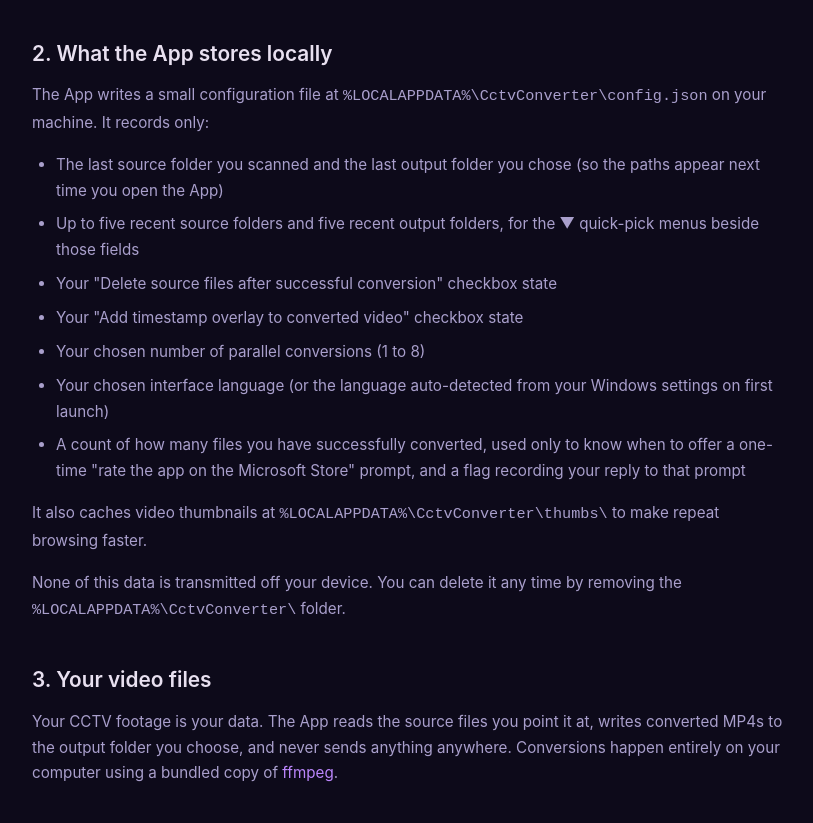
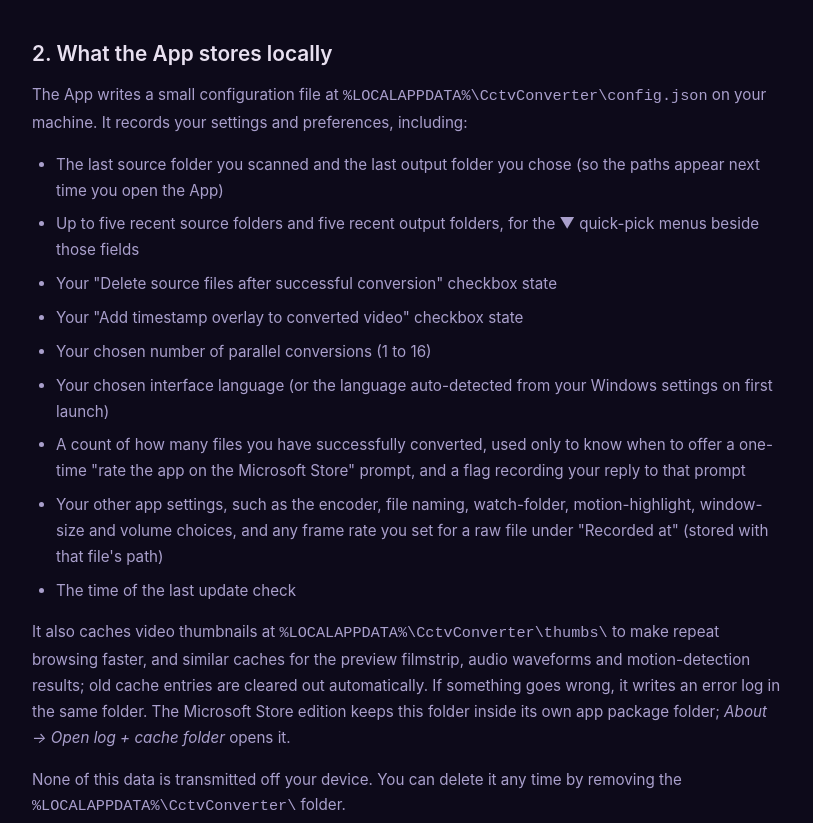
Before and after one commit to davidswithenbank/davidarthur.app, a plain HTML site: page cctvconverter/privacy/index.html in a window 1280 px wide. Shown: the part 544-1367 px from the top of the page, without its empty margins (232-1045 px from the left). Drawn offline with Linux system fonts and the light colour scheme.

Commit message:
CCTV Converter privacy (v2.2): what the App stores, update checks each start, Store edition reads version.json only when the Store has an update, a required update installs by itself; dated 15 Nov 2026
Co-Authored-By: Claude Opus 5.5 <noreply@anthropic.com>

```diff
--- a/cctvconverter/privacy/index.html
+++ b/cctvconverter/privacy/index.html
@@ -40,17 +40,19 @@
     <p>CCTV Converter does <strong>not</strong> collect, transmit, or share any personal information. It has no accounts, no cloud services, no analytics and no advertising. Everything you do in the App stays on your computer. The only network activity is the update check described below, which sends nothing about you or your footage beyond the IP address that any web request necessarily reveals. This includes the face-blurring tools added in version 2.1: faces are detected and hidden entirely on your device, and no facial or biometric data is ever created, stored, or sent anywhere.</p>
 
     <h2>2. What the App stores locally</h2>
-    <p>The App writes a small configuration file at <code>%LOCALAPPDATA%\CctvConverter\config.json</code> on your machine. It records only:</p>
+    <p>The App writes a small configuration file at <code>%LOCALAPPDATA%\CctvConverter\config.json</code> on your machine. It records your settings and preferences, including:</p>
     <ul>
         <li>The last source folder you scanned and the last output folder you chose (so the paths appear next time you open the App)</li>
         <li>Up to five recent source folders and five recent output folders, for the &#9660; quick-pick menus beside those fields</li>
         <li>Your "Delete source files after successful conversion" checkbox state</li>
         <li>Your "Add timestamp overlay to converted video" checkbox state</li>
-        <li>Your chosen number of parallel conversions (1 to 8)</li>
+        <li>Your chosen number of parallel conversions (1 to 16)</li>
         <li>Your chosen interface language (or the language auto-detected from your Windows settings on first launch)</li>
         <li>A count of how many files you have successfully converted, used only to know when to offer a one-time "rate the app on the Microsoft Store" prompt, and a flag recording your reply to that prompt</li>
+        <li>Your other app settings, such as the encoder, file naming, watch-folder, motion-highlight, window-size and volume choices, and any frame rate you set for a raw file under "Recorded at" (stored with that file's path)</li>
+        <li>The time of the last update check</li>
     </ul>
-    <p>It also caches video thumbnails at <code>%LOCALAPPDATA%\CctvConverter\thumbs\</code> to make repeat browsing faster.</p>
+    <p>It also caches video thumbnails at <code>%LOCALAPPDATA%\CctvConverter\thumbs\</code> to make repeat browsing faster, and similar caches for the preview filmstrip, audio waveforms and motion-detection results; old cache entries are cleared out automatically. If something goes wrong, it writes an error log in the same folder. The Microsoft Store edition keeps this folder inside its own app package folder; <em>About &rarr; Open log + cache folder</em> opens it.</p>
     <p>None of this data is transmitted off your device. You can delete it any time by removing the <code>%LOCALAPPDATA%\CctvConverter\</code> folder.</p>
 
     <h2>3. Your video files</h2>
@@ -85,10 +87,10 @@
         <li>If you click "Rate on Store" in the one-time rating prompt, the App opens the App's review page in the Microsoft Store.</li>
     </ul>
     <p>These actions happen only when you click those specific buttons.</p>
-    <p>The App also checks whether a newer version is available — automatically about once a day when it starts, and whenever you choose "Check for updates". The Microsoft Store edition asks the Store's own built-in update service; the direct-download edition checks a small version file hosted at davidarthur.app. A check sends only an ordinary web request (which, like any web request, includes your IP address) and transmits none of your settings, files, or footage. Nothing is downloaded or installed without your consent, and you can ignore the result. Aside from the actions described above, the App makes no background network requests.</p>
+    <p>The App also checks whether a newer version is available — automatically each time it starts, and whenever you choose "Check for updates". The Microsoft Store edition asks the Store's own built-in update service and, only when the Store reports an update, also reads a small version file hosted at davidarthur.app to see whether that update is required; the direct-download edition checks the same version file. A check sends only an ordinary web request (which, like any web request, includes your IP address) and transmits none of your settings, files, or footage. You can skip an optional update. If an update is marked as required, the App installs it by itself &mdash; after any conversion or export in progress has finished &mdash; and then reopens; if it cannot install it, it asks you to update before you carry on using it. If the check fails or you are offline, nothing happens. Aside from the actions described above, the App makes no background network requests.</p>
 
     <h2>8. Data retention</h2>
-    <p>All data the App writes is on your device for as long as you keep the App installed. Uninstalling or deleting <code>%LOCALAPPDATA%\CctvConverter\</code> permanently removes everything.</p>
+    <p>All data the App writes is on your device for as long as you keep the App installed. Deleting <code>%LOCALAPPDATA%\CctvConverter\</code> permanently removes everything. Uninstalling the Microsoft Store edition removes it all; the direct-download edition's uninstaller removes the caches and logs but keeps your small settings file, so a reinstall remembers your folders.</p>
 
     <h2>9. Support emails and general correspondence</h2>
     <p>If you email us directly &mdash; for example, to ask for help with the App or to report a problem &mdash; we will receive your message, including your email address and anything you choose to tell us. We use that information only to respond to you and to keep a brief record of the conversation so we can help you again later.</p>
```
